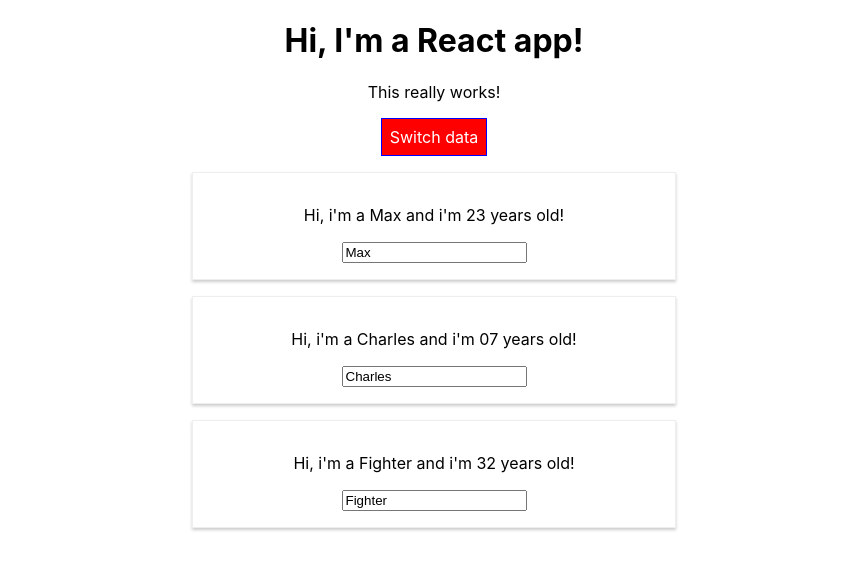
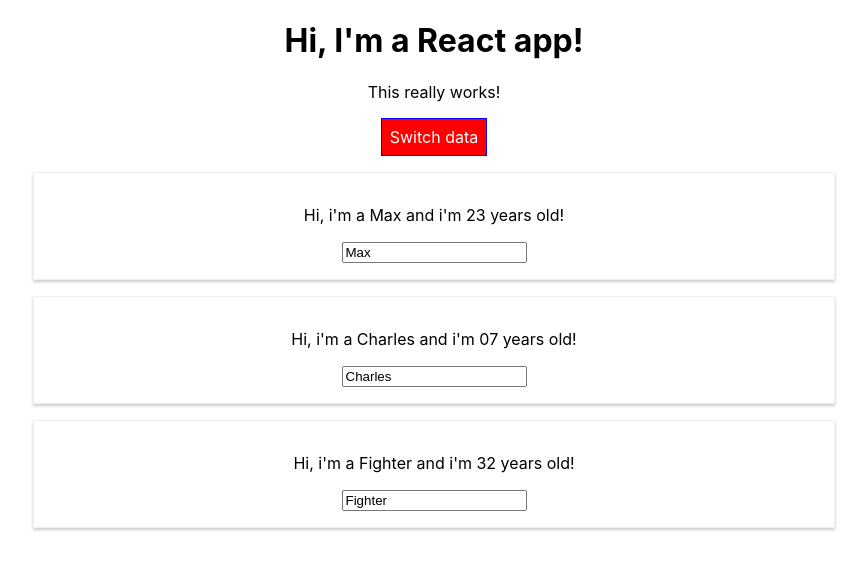
Before and after one commit to JoshuaPuello/React-Training, a React (Create React App) app in the folder basics/: page / in a window 1280 px wide. Both pictures are taken after a click on the button "Switch data". Shown: the top 570 px of the page, without its empty margins (206-1073 px from the left). Built offline with nearby package versions, Linux system fonts and the light colour scheme.

Commit message:
[JPP] - Removing Radium to enable CSS modules

```diff
--- a/basics/src/App.js
+++ b/basics/src/App.js
@@ -1,6 +1,5 @@
 import React, {Component} from 'react';
 import './App.css';
-import Radium, { StyleRoot } from 'radium';
 import Person from './Person/Person'
 
 class App extends Component {
@@ -53,10 +52,6 @@
             border: '1px solid blue',
             padding: '8px',
             cursor: 'pointer',
-            ':hover': {
-                backgroundColor: 'lightgreen',
-                color: 'black'
-            }
         }
 
         let persons = null;
@@ -80,18 +75,12 @@
             );
 
             style.backgroundColor = 'red';
-            style[':hover'] = {
-                backgroundColor: 'salmon',
-                color: 'black'
-            }
         }
 
         if (this.state.persons.length <= 2) classes.push('red');
         if (this.state.persons.length <= 1) classes.push('bold');
 
         return (
-
-            <StyleRoot>
 
                 <div className = "App">
                     <h1>Hi, I'm a React app!</h1>
@@ -104,9 +93,8 @@
 
                 </div>
 
-            </StyleRoot>
         );
     }
 }
 
-export default Radium(App);
+export default App;
--- a/basics/src/Person/Person.js
+++ b/basics/src/Person/Person.js
@@ -1,17 +1,10 @@
 import React from 'react';
-import Radium from 'radium';
 import './Person.css'
 
 const person = (props) => {
 
-    const style = {
-        '@media (min-width: 500px)': {
-            width: '450px'
-        }
-    }
-
     return (
-        <div className = "Person" style = { style }>
+        <div className = "Person">
         <p onClick = { props.click }>
             Hi, i'm a {props.name} and i'm {props.age} years old!
         </p>
@@ -22,4 +15,4 @@
 )
 };
 
-export default Radium(person);
+export default person;
```
